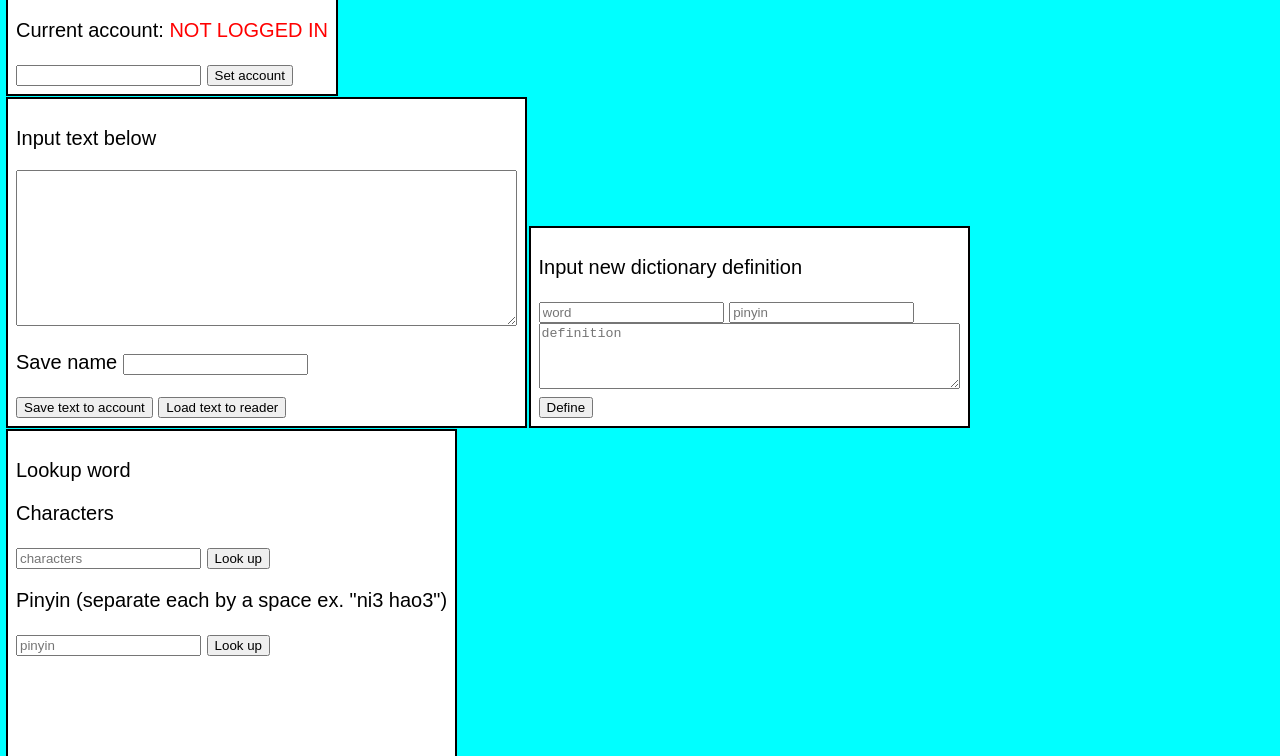
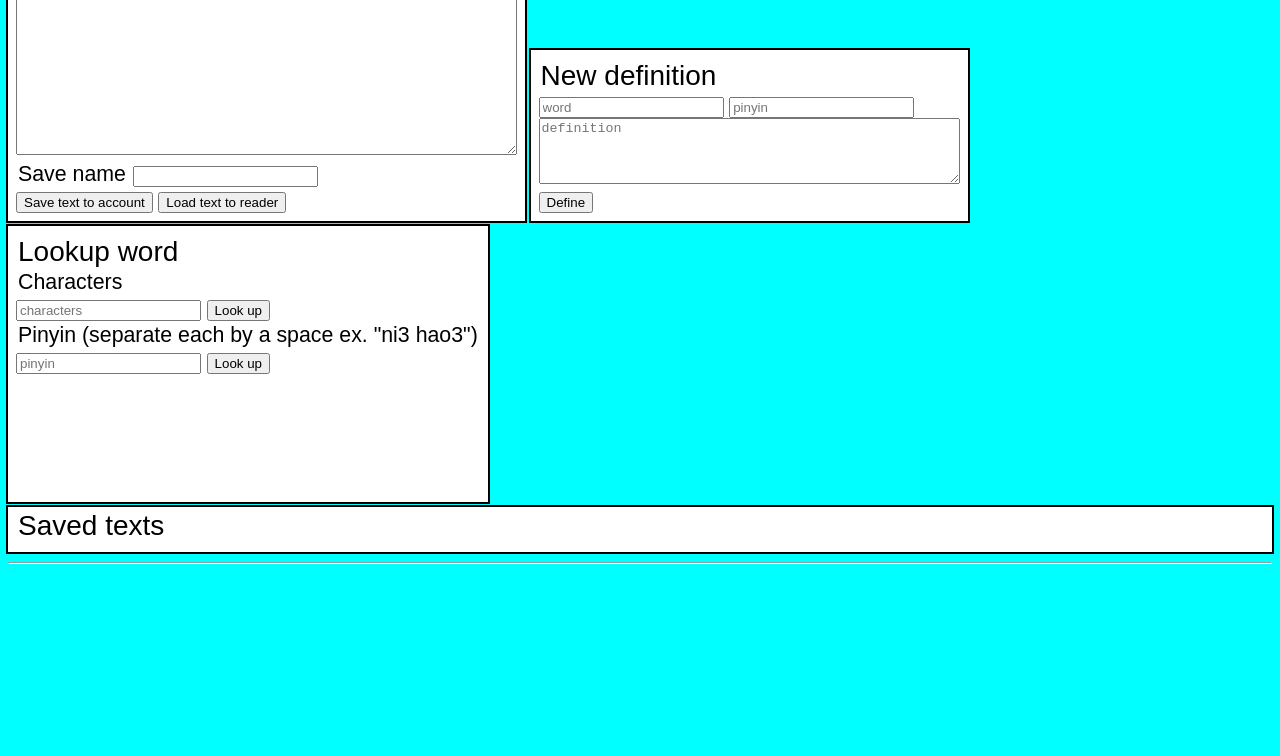
Before and after one commit to regenerativep/chinesereader, a website: page public/reader.html in a window 1280 px wide. Shown: the part 134-890 px from the top of the page. Drawn offline with Linux system fonts and the light colour scheme; no server answers.

Commit message:
layout changes

```diff
--- a/public/reader.html
+++ b/public/reader.html
@@ -12,6 +12,9 @@
             }
             body div {
                 text-overflow: clip;
+            }
+            p {
+                margin: 2px;
             }
             .dictbox {
                 outline-color: black;
@@ -82,6 +85,12 @@
                 font-size: 30pt;
                 text-align: center;
             }
+            .sectitle {
+                font-size: 21pt;
+            }
+            .subtitle {
+                font-size: 16pt;
+            }
             .word {
                 display: inline-block;
                 padding-left: 0.1em;
@@ -113,37 +122,37 @@
     </head>
     <body>
         <div>
-            <div>
+            <div class="inputArea">
                 <p class="title">Chinese Text Reading Assistant</p>
             </div>
             <div class="inputArea">
-                <p>Current account: <span style="color:blue;" id="accountNameOutput"><span style="color:red;">NOT LOGGED IN</span></p>
+                <p class="sectitle">Current account: <span style="color:blue;" id="accountNameOutput"><span style="color:red;">NOT LOGGED IN</span></p>
                 <input type="text" id="inputAccountName">
                 <input type="button" value="Set account" id="setAccountButton">
             </div>
         </div>
         <div>
             <div class="inputArea">
-                <p>Input text below</p>
+                <p class="sectitle">Text</p>
                 <textarea id="userInput" rows="10" cols="60"></textarea><br>
-                <p style="display:inline-block;">Save name</p>
+                <p style="display:inline-block;" class="subtitle">Save name</p>
                 <input type="text" id="saveNameInput" style="display:inline-block;"><br>
                 <input type="button" value="Save text to account" id="textSubmitButton">
                 <input type="button" value="Load text to reader" id="textLoadButton">
             </div>
             <div class="inputArea">
-                <p>Input new dictionary definition</p>
+                <p class="sectitle">New definition</p>
                 <input type="text" id="inputDefName" placeholder="word">
                 <input type="text" id="inputDefPinyin" placeholder="pinyin"><br>
                 <textarea id="inputDefDefinition" rows="4" cols="50" placeholder="definition"></textarea><br>
                 <input type="button" value="Define" id="inputDefButton">
             </div>
             <div class="inputArea">
-                <p>Lookup word</p>
-                <p>Characters</p>
+                <p class="sectitle">Lookup word</p>
+                <p class="subtitle">Characters</p>
                 <input type="text" id="inputLookupCharacters" placeholder="characters">
                 <input type="button" id="inputLookupCharactersButton" value="Look up">
-                <p>Pinyin (separate each by a space ex. "ni3 hao3")</p>
+                <p class="subtitle">Pinyin (separate each by a space ex. "ni3 hao3")</p>
                 <input type="text" id="inputLookupPinyin" placeholder="pinyin">
                 <input type="button" id="inputLookupPinyinButton" value="Look up">
                 <div style="overflow:scroll;height:6em;">
@@ -152,7 +161,7 @@
             </div>
         </div>
         <div id="saveList" class="savelist">
-            <p>Saved texts</p><p id="loadingOutput"></p>
+            <p class="sectitle">Saved texts</p><p class="subtitle" id="loadingOutput"></p>
         </div>
         <hr>
         <div>
```
